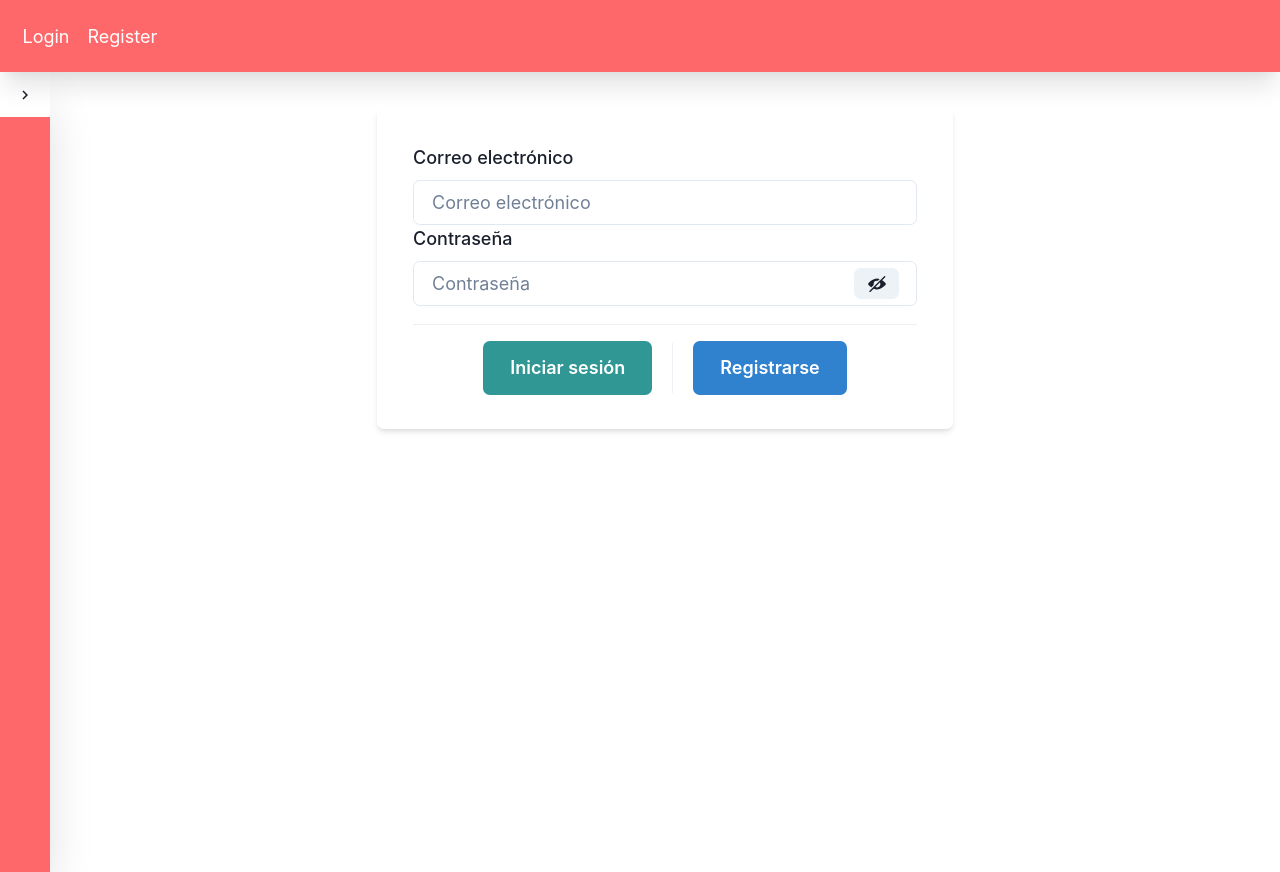
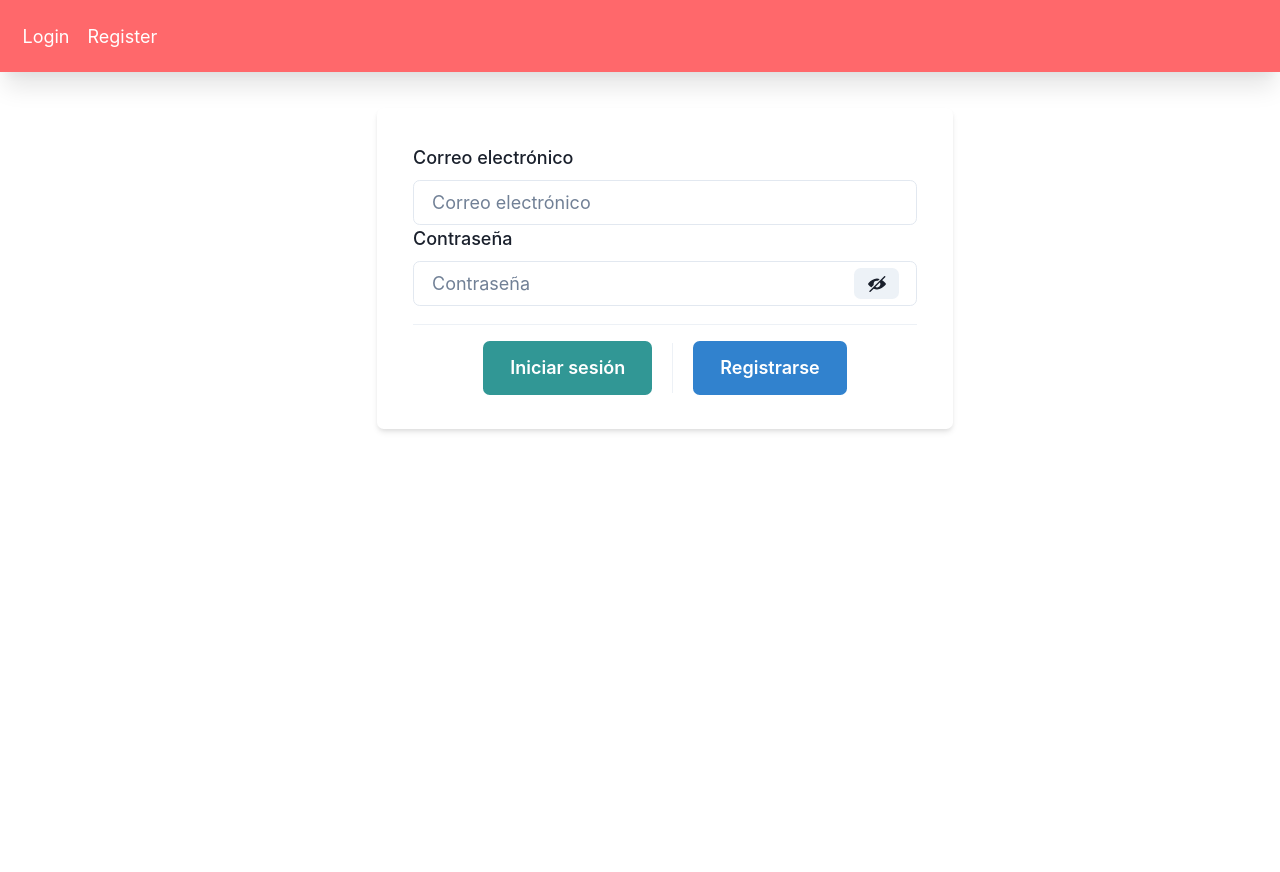
Before and after one commit to valpas312/integrador-front, a React (Vite) app: page / in a window 1280 px wide. Built offline with nearby package versions, Linux system fonts and the light colour scheme.

Commit message:
estilos de la sidebar

```diff
--- a/src/components/layout/Layout.jsx
+++ b/src/components/layout/Layout.jsx
@@ -1,9 +1,17 @@
 import Navbar from "../navbar/Navbar";
-import { Grid, GridItem, Button, useDisclosure } from "@chakra-ui/react";
+import {
+  Grid,
+  GridItem,
+  Button,
+  useDisclosure,
+} from "@chakra-ui/react";
 import { ChevronLeftIcon, ChevronRightIcon } from "@chakra-ui/icons";
+import { useSelector } from "react-redux";
+import SideNav from "../navbar/SideNav";
 
 // eslint-disable-next-line react/prop-types
 const Layout = ({ children }) => {
+  const user = useSelector((state) => state.user.value);
 
   const { isOpen, onToggle } = useDisclosure();
 
@@ -16,23 +24,17 @@ const Layout = ({ children }) => {
         gridTemplateColumns={isOpen ? "200px 1fr" : "50px 1fr"}
         h="100vh"
       >
-        <GridItem bg="#FF686B" boxShadow="2xl" area={"nav"}>
-          <Button
-            w="100%"
-            borderRadius={0}
-            bg="white"
-            onClick={onToggle}
-          >
+        {user.dni && (
+          <GridItem bg="#FF686B" area={"nav"}>
+            <Button w="100%" borderRadius={0} bg="white" onClick={onToggle}>
+              {isOpen ? <ChevronLeftIcon /> : <ChevronRightIcon />}
+            </Button>
             {
-              isOpen ?
-                <ChevronLeftIcon /> :
-                <ChevronRightIcon />
-            }
-          </Button>
-        </GridItem>
-        <GridItem area={"main"}>
-          {children}
-        </GridItem>
+              isOpen &&
+              <SideNav />}
+          </GridItem>
+        )}
+        <GridItem area={"main"}>{children}</GridItem>
       </Grid>
     </>
   );
--- a/src/components/navbar/Navbar.jsx
+++ b/src/components/navbar/Navbar.jsx
@@ -47,14 +47,6 @@ const Navbar = () => {
             </MenuButton>
             <MenuList color="black" boxShadow="lg">
               <MenuItem onClick={() => dispatch(logout())}>Logout</MenuItem>
-              <MenuItem>
-                <Link as="button" w="100%" to="/turnos">
-                  Turnos
-                </Link>
-              </MenuItem>
-              <MenuItem>
-                <Link to="/turnos/crear">Sacar Turno</Link>
-              </MenuItem>
               {!user.verified && (
                 <MenuItem>
                   <Link as="button" w="100%" to="/verify">
--- /dev/null
+++ b/src/components/navbar/SideNav.jsx
@@ -0,0 +1,21 @@
+import { Box, Button } from "@chakra-ui/react"
+import { Link } from "react-router-dom"
+
+const SideNav = () => {
+  return (<Box
+    display="flex"
+    flexDirection="column"
+    alignItems="center"
+    justifyContent="center"
+    gap={5}
+    mt={5}
+  >
+    <Button as={Link} w="100%" bg={"transparent"} borderRadius={0} to="/turnos/historial">Historial de turnos</Button>
+    <Button as={Link} w="100%" bg={"transparent"} borderRadius={0} to="/turnos/turnosPendientes">Turnos pendientes</Button>
+    <Button as={Link} w="100%" bg={"transparent"} borderRadius={0} to="/turnos/turnosConfirmados">Turnos confirmados</Button>
+    <Button as={Link} w="100%" bg={"transparent"} borderRadius={0} to="/turnos/turnosCancelados">Turnos cancelados</Button>
+    <Button as={Link} w="100%" bg={"transparent"} borderRadius={0} to="/turnos/crear">Sacar Turno</Button>
+  </Box>)
+}
+
+export default SideNav
```
